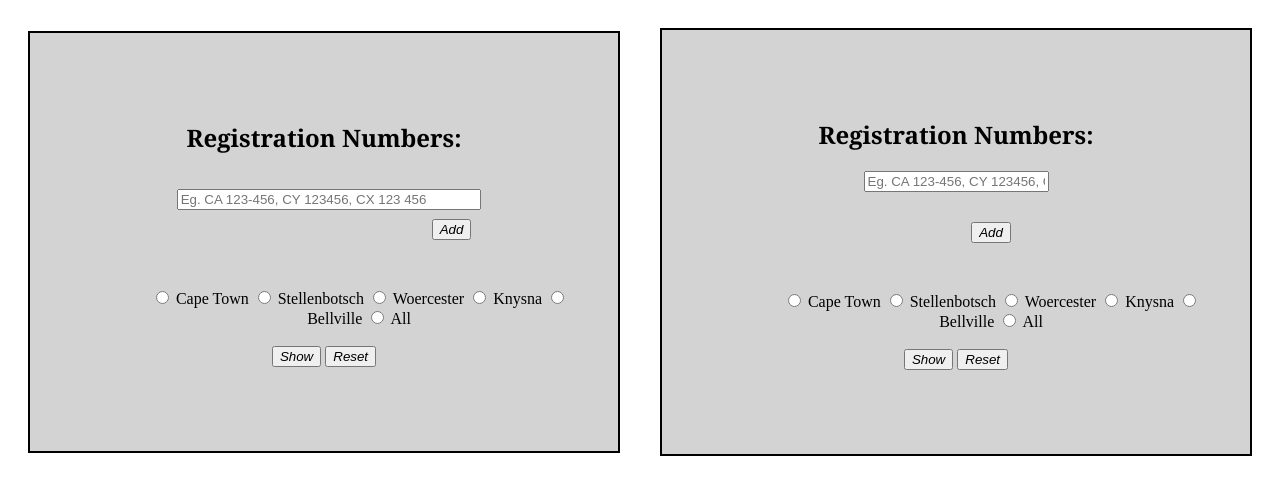
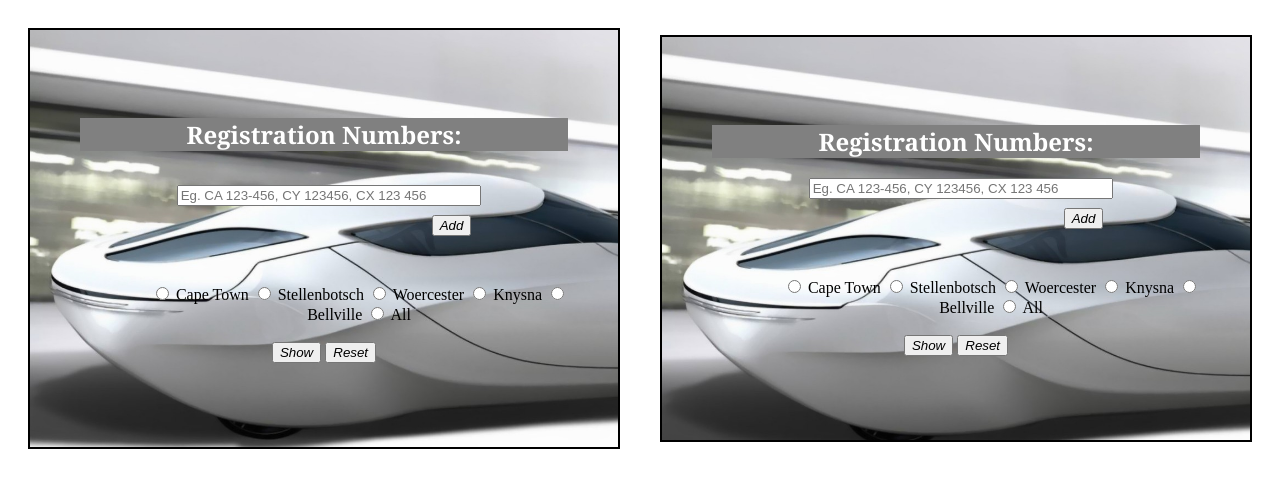
Before and after one commit to OwethuSotomela/registration_numbers, a plain HTML site: page index.html in a window 1280 px wide. Drawn offline with nearby package versions, Linux system fonts and the light colour scheme.

Commit message:
new image

```diff
--- a/css/registration_number.css
+++ b/css/registration_number.css
@@ -1,5 +1,7 @@
 h1{
     font-family:Georgia, 'Times New Roman', Times, serif;
+    color: rgb(255, 255, 255);
+    background-color: grey;
 }
 section{
     display: flex;
@@ -13,8 +15,11 @@ section{
     flex-direction: row;
     justify-content: center;
 }
-.but{
-    padding-left: 20px;
+.firstBar{
+    width: 100%;
+    display: flex;
+    flex-direction: row;
+    justify-content: center;
 }
 .errors{
     display: flex;
@@ -31,7 +36,9 @@ section{
     color: green;
 }
 .all {
-    background-color: lightgrey;
+    background-image: url('../images/c7.jpg');
+    background-size: 150%;
+    background-repeat: no-repeat;
     width: 300%;
     border: 2px solid black;
     padding: 50px;
@@ -52,6 +59,12 @@ section{
     flex-direction: row;
     justify-content: left;
 }
+.townBar{
+    width: 160%;
+    display: flex;
+    flex-direction: row;
+    justify-content: left;
+}
 .but{
     padding-left: 70px;
     padding-top: 30px;
```
Also changed, not shown: index.html (+0 -1 lines), images/c7.jpg (added).
